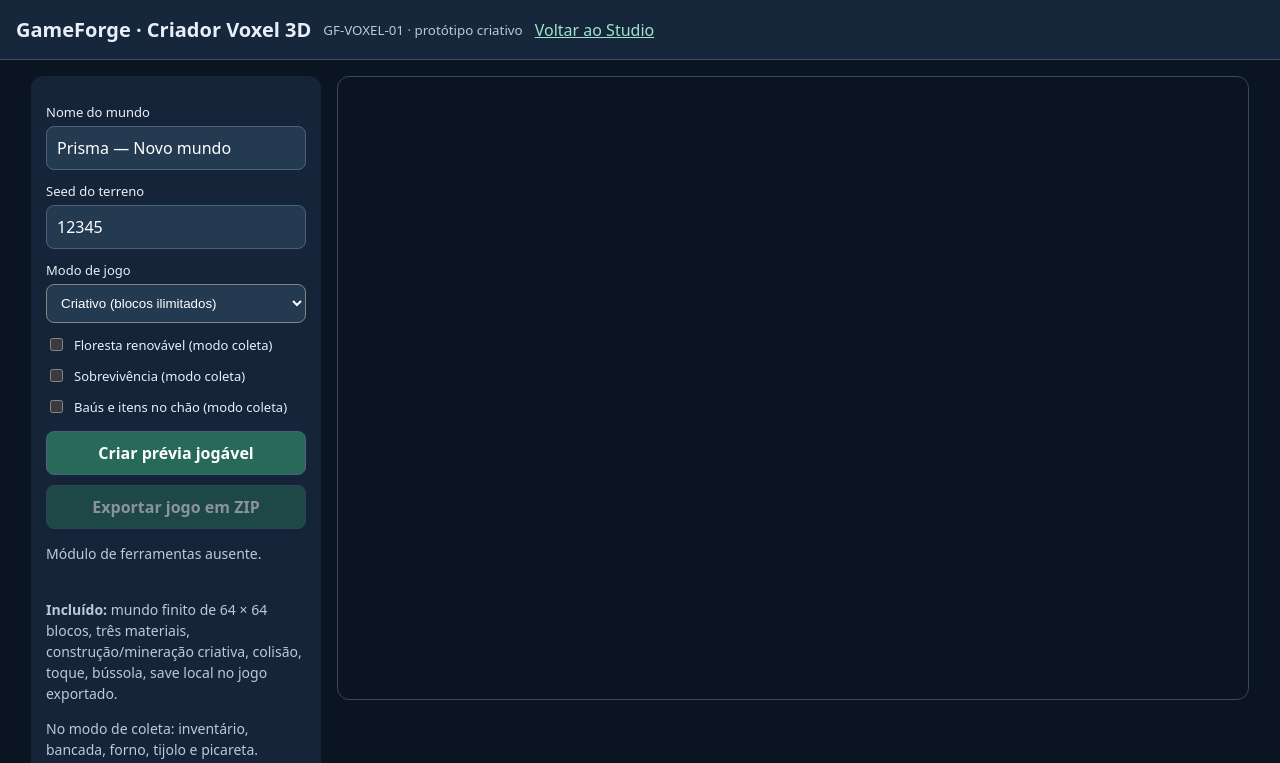
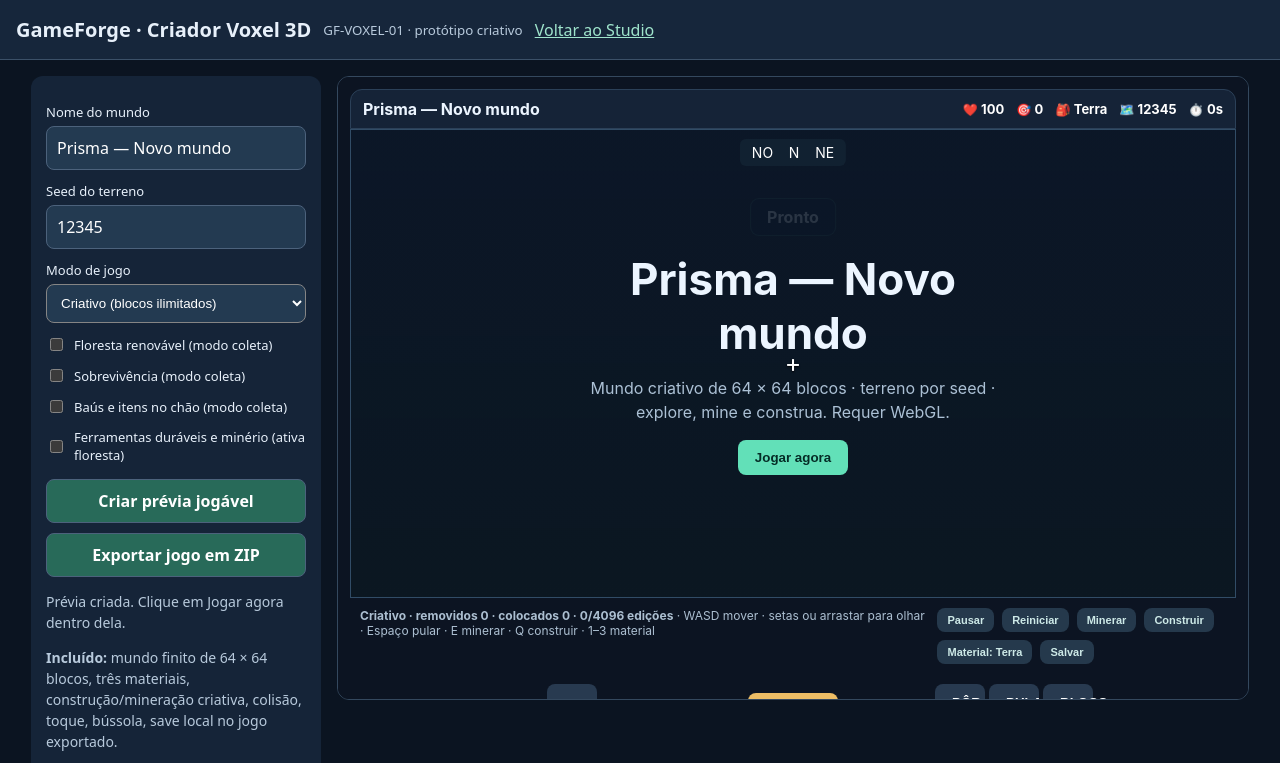
Before and after one commit to jogoiarexx-blip/gameforge-ia, a website: page tools/voxel-studio.html in a window 1280 px wide. Both pictures are taken after a click on the button "Criar prévia jogável". Shown: the top 763 px of the page. Drawn offline with Linux system fonts and the light colour scheme.

Commit message:
feat(GF-VOXEL-07): seleção no Studio, ZIP offline e visual por nível de ferramenta

```diff
--- a/tools/voxel-studio.html
+++ b/tools/voxel-studio.html
@@ -11,6 +11,7 @@
 <label style="display:flex;gap:8px;align-items:center"><input id="forest" type="checkbox" style="width:auto"> Floresta renovável (modo coleta)</label>
 <label style="display:flex;gap:8px;align-items:center"><input id="survival" type="checkbox" style="width:auto"> Sobrevivência (modo coleta)</label>
 <label style="display:flex;gap:8px;align-items:center"><input id="storage" type="checkbox" style="width:auto"> Baús e itens no chão (modo coleta)</label>
+<label style="display:flex;gap:8px;align-items:center"><input id="tools" type="checkbox" style="width:auto"> Ferramentas duráveis e minério (ativa floresta)</label>
 <button id="build">Criar prévia jogável</button><button id="download" disabled>Exportar jogo em ZIP</button>
 <p id="status" role="status">Escolha a seed e crie seu primeiro mundo.</p>
 <p><strong>Incluído:</strong> mundo finito de 64 × 64 blocos, três materiais, construção/mineração criativa, colisão, toque, bússola, save local no jogo exportado.</p>
@@ -22,6 +23,7 @@
 <script src="../js/voxel-survival.js"></script>
 <script src="../js/voxel-actors.js"></script>
 <script src="../js/voxel-storage.js"></script>
+<script src="../js/voxel-tools.js"></script>
 <script src="../js/voxel-runtime.js"></script>
 <script src="../vendor/three-source.js"></script>
 <script src="../js/generator.js"></script>
@@ -34,12 +36,12 @@ function build(){
  try{
   const seed=$('seed').valueAsNumber;
   if(!Number.isSafeInteger(seed))throw Error('Informe uma seed inteira.');
-  files=GameForgeVoxelBuilder.generate({title:$('title').value,seed,mode:$('mode').value,forest:$('forest').checked,survival:$('survival').checked,storage:$('storage').checked});
+  files=GameForgeVoxelBuilder.generate({title:$('title').value,seed,mode:$('mode').value,forest:$('forest').checked,survival:$('survival').checked,storage:$('storage').checked,tools:$('tools').checked});
   $('preview').srcdoc=GameForgeGenerator.shell($('title').value,files['style.css'],files['game.js'],true,files);
   $('download').disabled=false;$('status').textContent='Prévia criada. Clique em Jogar agora dentro dela.';
  }catch(e){files=null;$('download').disabled=true;$('status').textContent=e.message;}
 }
-for(const id of ['seed','title','mode','forest','survival','storage'])$(id).addEventListener('input',()=>{$('download').disabled=true;files=null;$('status').textContent='Clique em Criar prévia para aplicar as alterações.';});
+for(const id of ['seed','title','mode','forest','survival','storage','tools'])$(id).addEventListener('input',()=>{$('download').disabled=true;files=null;$('status').textContent='Clique em Criar prévia para aplicar as alterações.';});
 $('build').addEventListener('click',build);
 $('download').addEventListener('click',()=>{
  if(!files)return;
```
